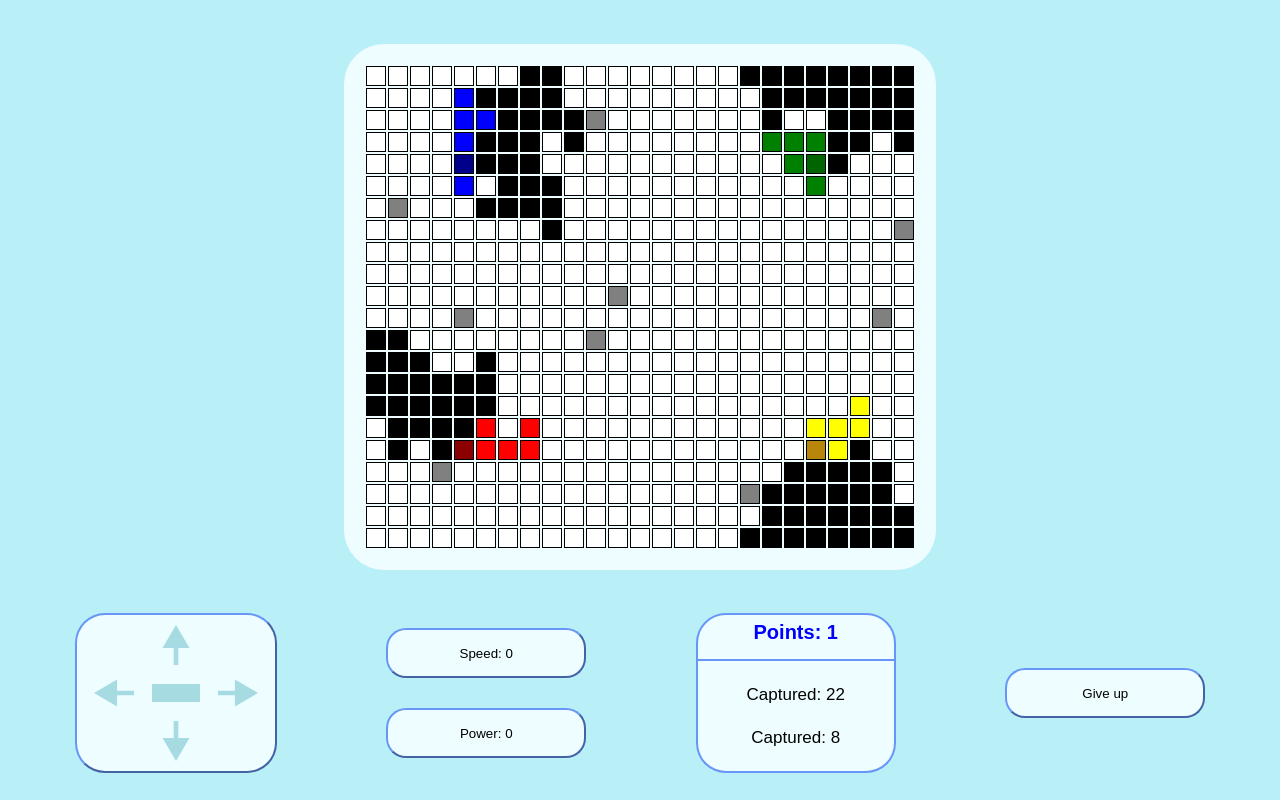
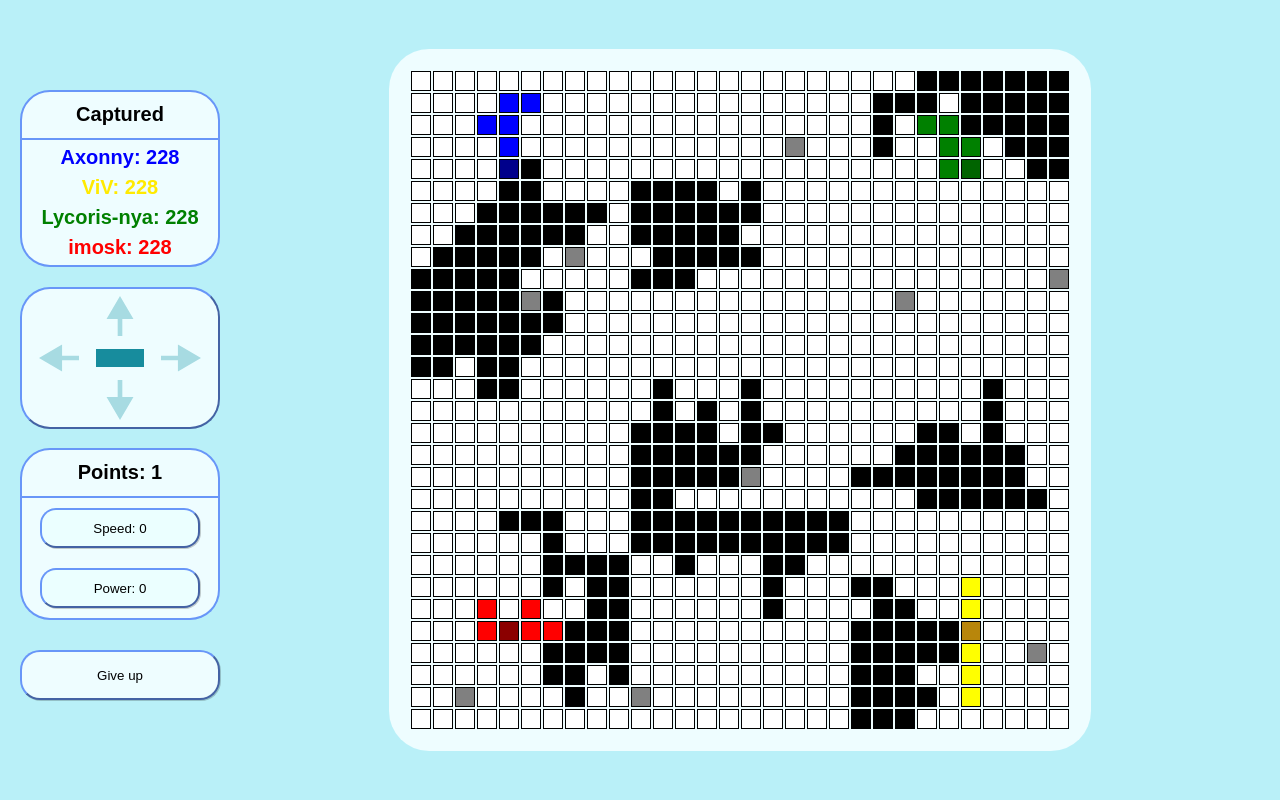
Before and after one commit to timpo15/Virus.io, a website with bundled scripts: page index.html in a window 1280 px wide. Built offline with nearby package versions, Linux system fonts and the light colour scheme.

Commit message:
redesign

```diff
--- a/css/styles.css
+++ b/css/styles.css
@@ -48,9 +48,9 @@ body {
 
 .game-flex {
     display: flex;
-    justify-content: space-evenly;
+    justify-content: space-around;
     align-items: center;
-    flex-direction: column;
+    flex-direction: row;
     height: 100%;
 }
 
@@ -100,10 +100,11 @@ td {
 }
 
 .game-controls {
-    width: 100%;
-    height: 20vh;
+    max-width: 300px;
+    height: 80%;
     display: flex;
     justify-content: space-around;
+    flex-direction: column;
 }
 
 .moves td {
@@ -128,12 +129,21 @@ td {
 
 .ui-button {
     display: block;
-    width: 200px;
-    background: #EEFDFF;
-    border-radius: 20px;
-    height: 50px;
+    width: 160px;
+    background: #ebffff;
+    border-radius: 16px;
+    margin: 10px auto;
+    height: 40px;
     border-width: 2px;
     border-color: #6896f8;
+    box-shadow: 1px 1px 0.5px rgba(0,0,0,0.2);
+}
+
+.give-up.give-up {
+    background: #EEFDFF;
+    width: 200px;
+    height: 50px;
+    border-radius: 20px;
 }
 
 .ui-button:hover {
@@ -157,8 +167,8 @@ td {
     text-align: center;
 }
 
-#player-score {
-    height: 30%;
+.stat-head {
+    height: 50px;
     font-family: sans-serif;
     padding: 5px 0;
     background: #EEFDFF;
@@ -167,24 +177,34 @@ td {
     border-top-left-radius: 30px;
     font-weight: 700;
     font-size: 20px;
-    line-height: 25px;
-    color: blue;
+    line-height: 35px;
 }
 
 .captured-table {
+    width: 100%;
     background: #EEFDFF;
     border: 2px solid #6896f8;
     border-bottom-right-radius: 30px;
     border-bottom-left-radius: 30px;
     border-top: none;
-    height: 70%;
-    font-weight: 500;
-    font-size: 17px;
-    line-height: 20px;
+    font-weight: 600;
+    font-size: 20px;
+    line-height: 25px;
     font-family: sans-serif;
     display: flex;
     flex-direction: column;
-    justify-content: space-evenly;
+    justify-content: center;
+}
+
+.captured_score {
+    width: 100%;
+    margin-bottom: 5px;
+    padding-left: 13px;
+    padding-right: 13px;
+}
+
+.captured_score:nth-child(1) {
+    margin-top: 5px;
 }
 
 .game-window {
--- a/index.html
+++ b/index.html
@@ -26,6 +26,66 @@
 <section class="game">
     <div class="container">
         <div class="game-flex">
+            <div class="game-controls">
+
+                <div class="statistics">
+                    <div class="stat-head">Captured</div>
+                    <div class="captured-table">
+                        <div class="player1_captured captured_score">
+                            <span class="nick">Axonny</span>: <span class="score">228</span>
+                        </div>
+                        <div class="player2_captured captured_score">
+                            <span class="nick">ViV</span>: <span class="score">228</span>
+                        </div>
+                        <div class="player3_captured captured_score">
+                            <span class="nick">Lycoris-nya</span>: <span class="score">228</span>
+                        </div>
+                        <div class="player4_captured captured_score">
+                            <span class="nick">imosk</span>: <span class="score">228</span>
+                        </div>
+                    </div>
+                </div>
+
+                <table class="moves">
+                    <tr>
+                        <td></td>
+                        <td>
+                            <button id="move-up" class="arrow"></button>
+                        </td>
+                        <td></td>
+                    </tr>
+                    <tr>
+                        <td>
+                            <button id="move-left" class="arrow"></button>
+                        </td>
+                        <td>
+                            <button id="move-none" class="arrow-active"></button>
+                        </td>
+                        <td>
+                            <button id="move-right" class="arrow"></button>
+                        </td>
+                    </tr>
+                    <tr>
+                        <td></td>
+                        <td>
+                            <button id="move-down" class="arrow"></button>
+                        </td>
+                        <td></td>
+                    </tr>
+                </table>
+                <div class="statistics">
+                    <div id="player-score" class="stat-head">Points: <span>0</span></div>
+                    <div class="buttons-upgrade captured-table">
+                        <button id="speed" class="ui-button">Speed: <span>0</span></button>
+                        <button id="power" class="ui-button">Power: <span>0</span></button>
+                    </div>
+                </div>
+
+
+                <div class="button-give-up">
+                    <button class="give-up ui-button">Give up</button>
+                </div>
+            </div>
             <div class="game-window">
                 <table>
                     <tbody id="game-field" border="1">
@@ -33,63 +93,26 @@
                     </tbody>
                 </table>
             </div>
-            <div class="game-controls">
-                <table class="moves">
-                    <tr>
-                        <td></td>
-                        <td><button id="move-up" class="arrow"></button></td>
-                        <td></td>
-                    </tr>
-                    <tr>
-                        <td><button id="move-left" class="arrow"></button></td>
-                        <td><button id="move-none"></button></td>
-                        <td><button id="move-right" class="arrow"></button></td>
-                    </tr>
-                    <tr>
-                        <td></td>
-                        <td><button id="move-down" class="arrow"></button></td>
-                        <td></td>
-                    </tr>
-                </table>
-
-                <div class="buttons-upgrade">
-                    <button id="speed" class="ui-button">Speed: <span>0</span></button>
-                    <button id="power" class="ui-button">Power: <span>0</span></button>
-                </div>
-
-                <div class="statistics">
-                    <div id="player-score">Points: <span>0</span></div>
-                    <div class="captured-table">
-                        <div class="player1">Captured: <span>22</span></div>
-                        <div class="player2">Captured: <span>8</span></div>
-                    </div>
-                </div>
-
-                <div class="button-give-up">
-                    <button class="give-up ui-button">Give up</button>
-                </div>
-            </div>
         </div>
     </div>
-    <div class="modal" id = "modal">
-        <div class="modal-content" id = "modal-content">
-            <div class = "modal-text-box">
-                <div class = "modal-text">
+    <div class="modal" id="modal">
+        <div class="modal-content" id="modal-content">
+            <div class="modal-text-box">
+                <div class="modal-text">
                     Очень жаль {name}, но ты проиграл(
                     Попробуй еще раз или смерись с поражением!
                 </div>
             </div>
 
-            <div class = "modal-buttons">
+            <div class="modal-buttons">
                 <button id="restart" class="modal-button">restart</button>
-                <button  id="menu" class="modal-button">menu</button>
+                <button id="menu" class="modal-button">menu</button>
             </div>
         </div>
     </div>
 </section>
 
 
-
 <script src="index.js" type="module"></script>
 <link rel="stylesheet" href="styles.css">
 </body>
--- a/index.js
+++ b/index.js
@@ -1,8 +1,8 @@
 import {Cell, cell_types} from "./cell.js";
 import {direction, Player} from "./player.js";
 
-const field_height = 22;
-const field_width = 25;
+const field_height = 30;
+const field_width = 30;
 const random_tick_speed = 20;
 const tps = 60;
 const point_tick_speed = 20 * 60;
@@ -390,6 +390,10 @@ window.addEventListener('keydown', function(e) {
         document.querySelector('#move-right').click();
     else if (e.key.toLowerCase() === " ")
         document.querySelector('#move-none').click();
+    else if (e.key.toLowerCase() === "q")
+        document.querySelector('#speed').click();
+    else if (e.key.toLowerCase() === "e")
+        document.querySelector('#power').click();
 });
 
 let buttons = {
@@ -468,11 +472,9 @@ document.querySelector('#power').addEventListener('click', () => {
 start_game();
 
 
-var modal = document.getElementById("modal");
-
-var btn = document.getElementById("power");
-
-var span = document.getElementById("restart");
+const modal = document.getElementById("modal");
+const btn = document.getElementById("power");
+const span = document.getElementById("restart");
 
 
 btn.onclick = function(e) {
@@ -485,7 +487,7 @@ span.onclick = function() {
 }
 
 window.onclick = function(event) {
-    if (event.target == modal) {
+    if (event.target === modal) {
         modal.style.display = "none";
     }
 }
--- a/styles.css
+++ b/styles.css
@@ -146,3 +146,19 @@ td {
     text-decoration: none;
     cursor: pointer;
 }
+
+.player1_captured {
+    color: blue;
+}
+
+.player2_captured {
+    color: #ffea00;
+}
+
+.player3_captured {
+    color: green;
+}
+
+.player4_captured {
+    color: red;
+}
```
